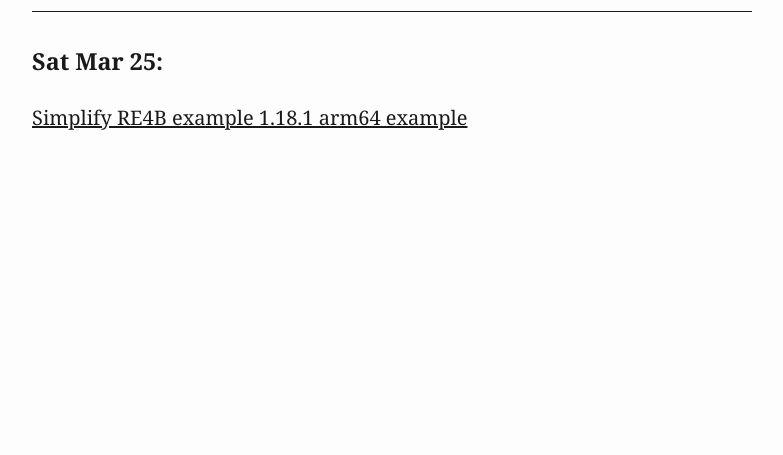
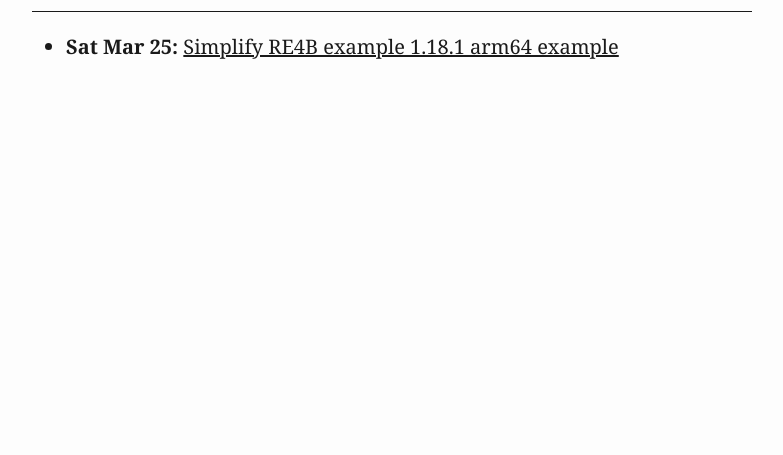
Before and after one commit to einoj/einoj.github.io, a plain HTML site: page index.html in a window 1280 px wide. Shown: the part 345-800 px from the top of the page, without its empty margins (248-1031 px from the left). Drawn offline with Linux system fonts and the light colour scheme.

Commit message:
index: Put posts in a list

```diff
--- a/index.html
+++ b/index.html
@@ -221,7 +221,8 @@ code span.wa { color: #60a0b0; font-weight: bold; font-style: italic; }
 <hr />
 <h2 id="section">2023</h2>
 <hr />
-<h3 id="sat-mar-25">Sat Mar 25:</h3>
-<p><a href="re4b/re4b_simplify_1.18.1_arm64.html">Simplify RE4B example 1.18.1 arm64 example</a></p>
+<ul>
+<li><strong>Sat Mar 25:</strong> <a href="re4b/re4b_simplify_1.18.1_arm64.html">Simplify RE4B example 1.18.1 arm64 example</a></li>
+</ul>
 </body>
 </html>
```
Also changed, not shown: 1 other file.
